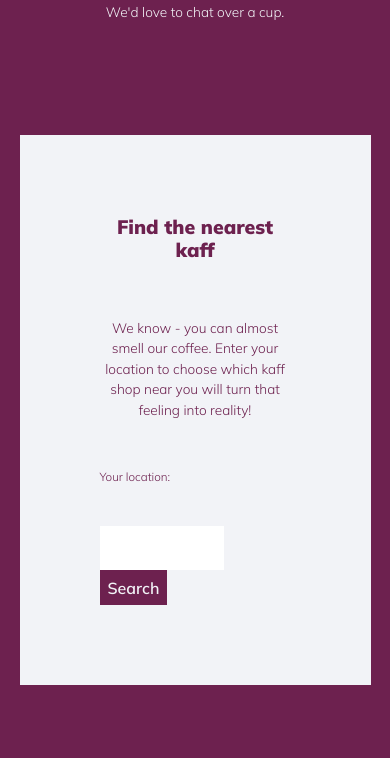
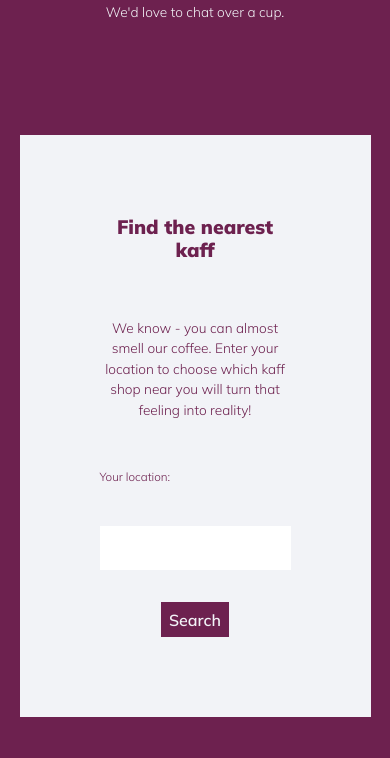
Before and after one commit to AlexandruNst/kaff, a plain HTML site: page contact/index.html in a window 390 px wide. Shown: the part 265-1023 px from the top of the page. Drawn offline with nearby package versions, Linux system fonts and the light colour scheme.

Commit message:
Overflow fixes

```diff
--- a/sass/_contact.scss
+++ b/sass/_contact.scss
@@ -18,6 +18,23 @@
     margin: auto;
     input {
       margin-right: 2vw;
+      @media (max-width: 992px) {
+        width: 100%;
+        margin-right: 0;
+      }
+    }
+    button {
+      @media (max-width: 992px) {
+        display: block;
+        margin: auto;
+        margin-top: 2rem;
+      }
+    }
+    .-form-group {
+      @media (max-width: 992px) {
+        width: 100%;
+      }
+      margin: auto;
     }
     h1 {
       @extend %font-normal-bold;
--- a/sass/_layout.scss
+++ b/sass/_layout.scss
@@ -310,6 +310,7 @@
 }
 
 #tradition {
+  overflow-x: hidden;
   color: $purple;
   position: relative;
   background-color: $white;
--- a/sass/_shop.scss
+++ b/sass/_shop.scss
@@ -42,6 +42,7 @@
 }
 
 #shop {
+  overflow-x: hidden;
   background-color: $purple;
   color: $white;
   margin-bottom: 5rem;
```
Also changed, not shown: css/main.css, 1 other file.
